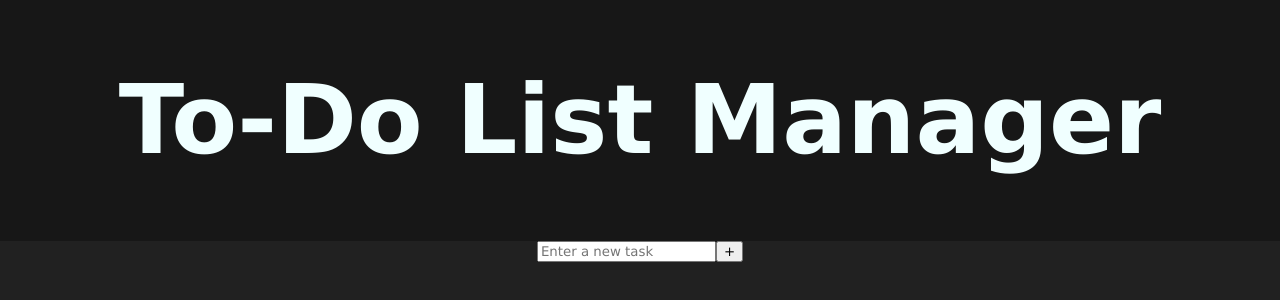
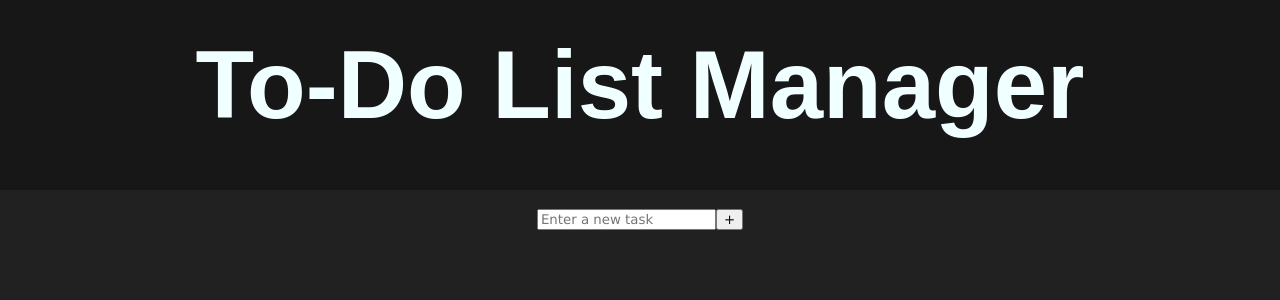
Before and after one commit to Stingre1/todo-list-manager, a React (Create React App) app: page / in a window 1280 px wide. Shown: the top 300 px of the page. Built offline with nearby package versions, Linux system fonts and the light colour scheme.

Commit message:
main heading changed

```diff
--- a/src/App.js
+++ b/src/App.js
@@ -54,11 +54,12 @@ function App() {
         <div className="App">
           <header>
             <div className='container'>
-              <h1>To-Do List Manager</h1>
+              <h1 className='topHead'>To-Do List Manager</h1>
             </div>
           </header>
           <section className='contents'>
             <div className='container'>
+              <br/>
               <TaskInput
                 addTodo={addTodoItem}
               />
--- a/src/components/style.css
+++ b/src/components/style.css
@@ -5,16 +5,24 @@
     align-items: center;
     justify-content: center;
 }
-
+.topHead{
+    margin-top: 30px;
+    margin-bottom: 50px;
+    font-family:fantasy;
+}
 header {
     display: flex;
     background-color: #171717;
     text-align: center;
     font-size: 3rem;
     color: azure;
+
+
 }
 
 body {
+    margin: 0PX;
+    padding: 0px;
     width: 100%;
     background-color: #212121;
 }
@@ -31,6 +39,7 @@ body {
     color:black;
 }
 li {
+
     color: white;
     font-size: 16px;
 }
```
